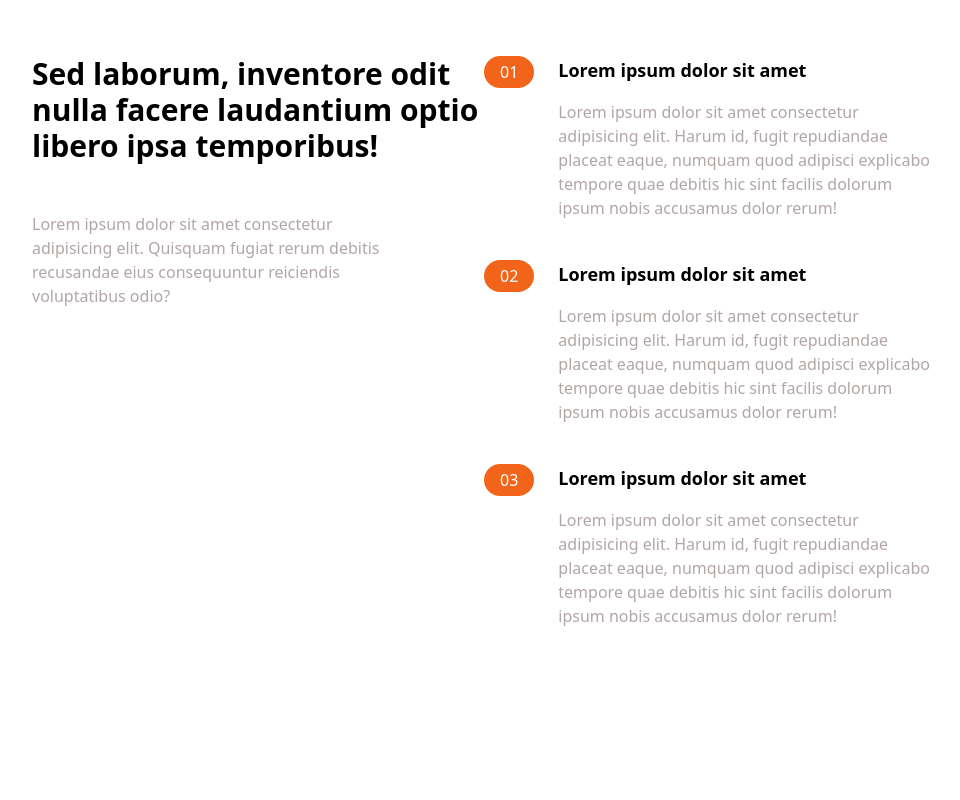
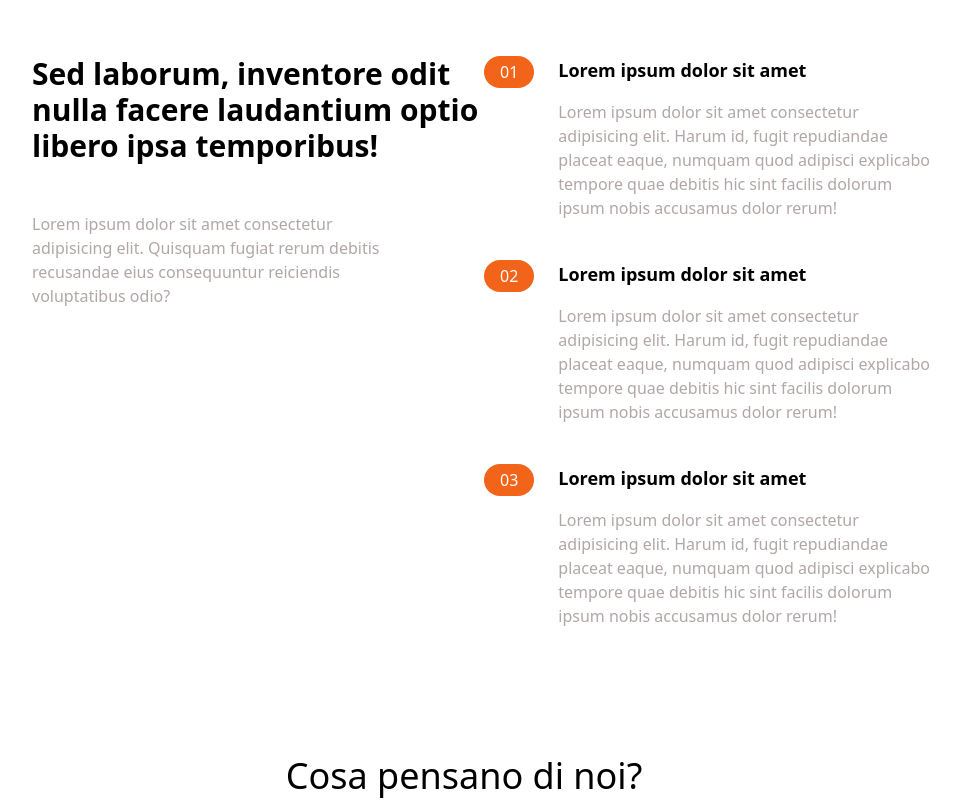
Before and after one commit to francescorgg/tailwind_project, a website: page index.html in a window 1280 px wide. Shown: the part 616-1416 px from the top of the page, without its empty margins (176-1136 px from the left). Before the commit the page ends 1244 px from the top, so only its background shows below. Drawn offline with Linux system fonts and the light colour scheme.

Commit message:
working on testimonials issue

```diff
--- a/index.html
+++ b/index.html
@@ -125,5 +125,12 @@
     </div>
   </section>
 
+  <!-- Sezione Testimonials -->
+  <section>
+    <div class="max-w-6xl px-6 mx-auto mt-32 tex-center">
+      <h2 class="text-4xl text-bold text-center">Cosa pensano di noi?</h2>
+    </div>
+  </section>
+
 </body>
 </html>
```
Also changed, not shown: css/output.css.
